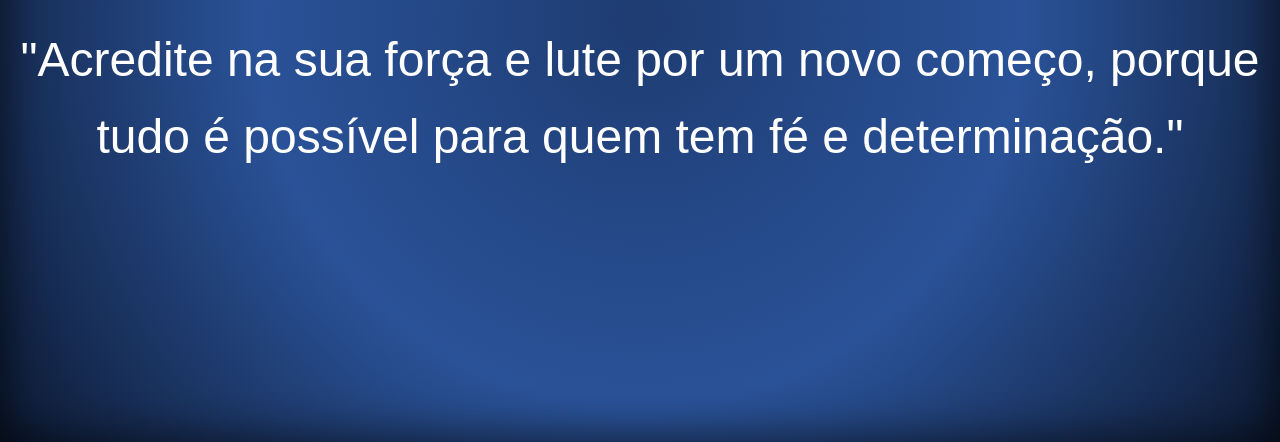
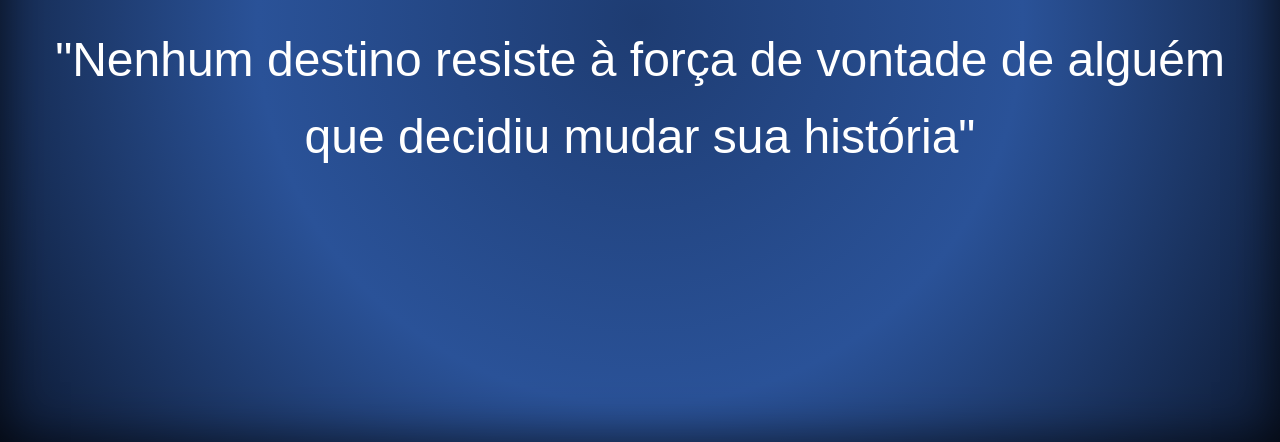
Before and after one commit to rdroger/teste01, a plain HTML site: page index.html in a window 1280 px wide. Shown: the part 398-840 px from the top of the page. Drawn offline with Linux system fonts and the light colour scheme.

Commit message:
index.html

```diff
--- a/index.html
+++ b/index.html
@@ -46,7 +46,7 @@
 <body>
     <div>
         <h1>Clara!</h1>
-        <p>"Acredite na sua força e lute por um novo começo, porque tudo é possível para quem tem fé e determinação."</p>
+        <p>"Nenhum destino resiste à força de vontade de alguém que decidiu mudar sua história"</p>
     </div>
 </body>
 </html>
```
